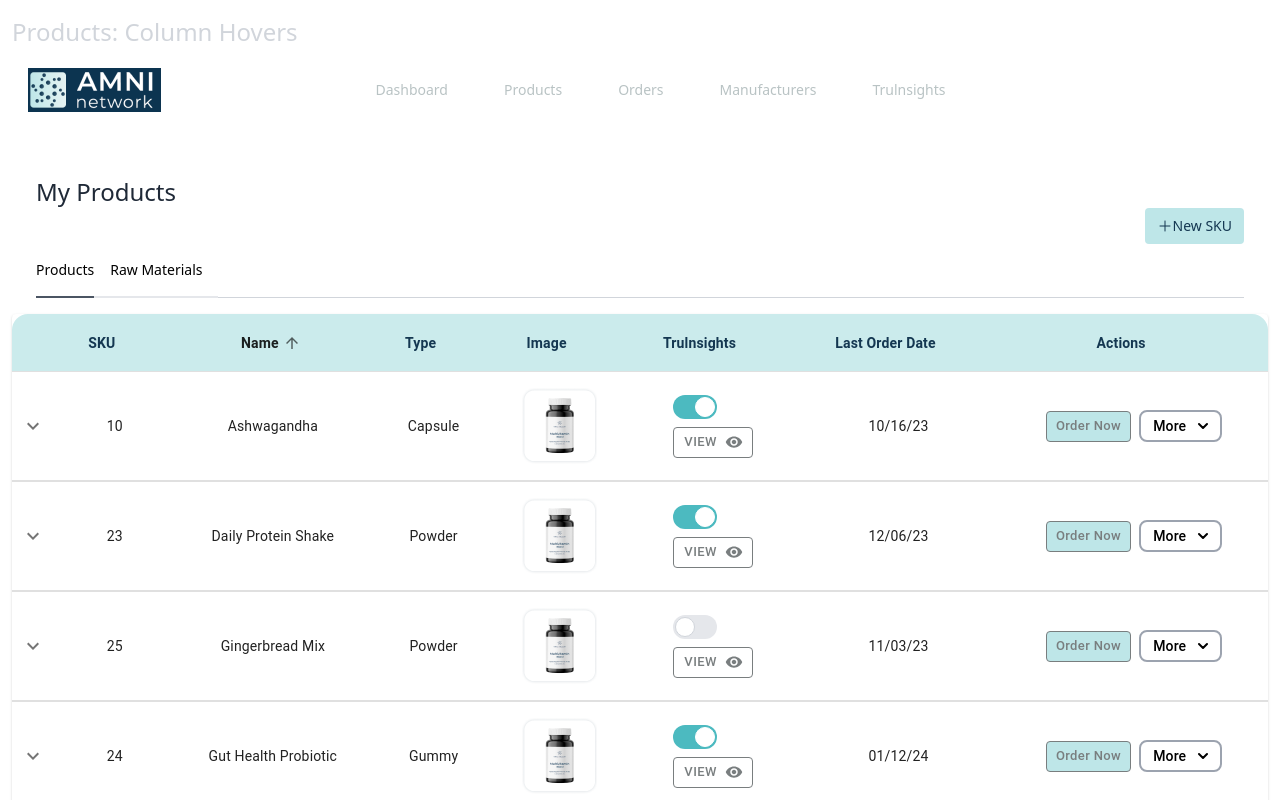
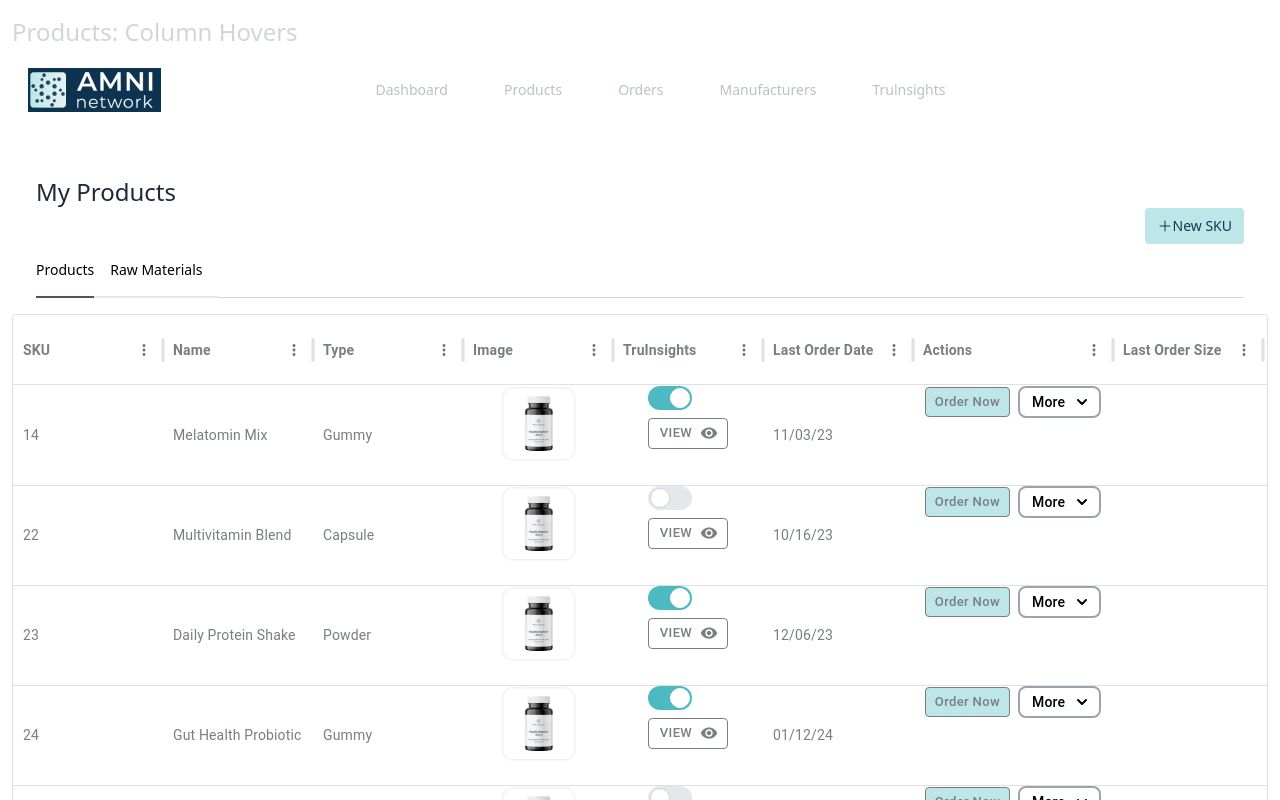
Before and after one commit to AlvisonHunterArnuero/amni-network-demo, a React (Vite) app: page / in a window 1280 px wide. Shown: the top 800 px of the page. Built offline with nearby package versions, Linux system fonts and the light colour scheme.

Commit message:
Updated Wrapper component with new DataGrid instance

```diff
--- a/src/components/Wrapper/index.tsx
+++ b/src/components/Wrapper/index.tsx
@@ -1,5 +1,5 @@
+import DashboardDataGrid from "../DashboardDataGrid";
 import Header from "../Header";
-import Table from "../Table";
 import TableCaption from "../TableCaption";
 
 function Wrapper() {
@@ -7,7 +7,7 @@ function Wrapper() {
     <div className="flex flex-col justify-between items-start">
       <Header />
       <TableCaption />
-      <Table />
+      <DashboardDataGrid />
     </div>
   );
 }
```
